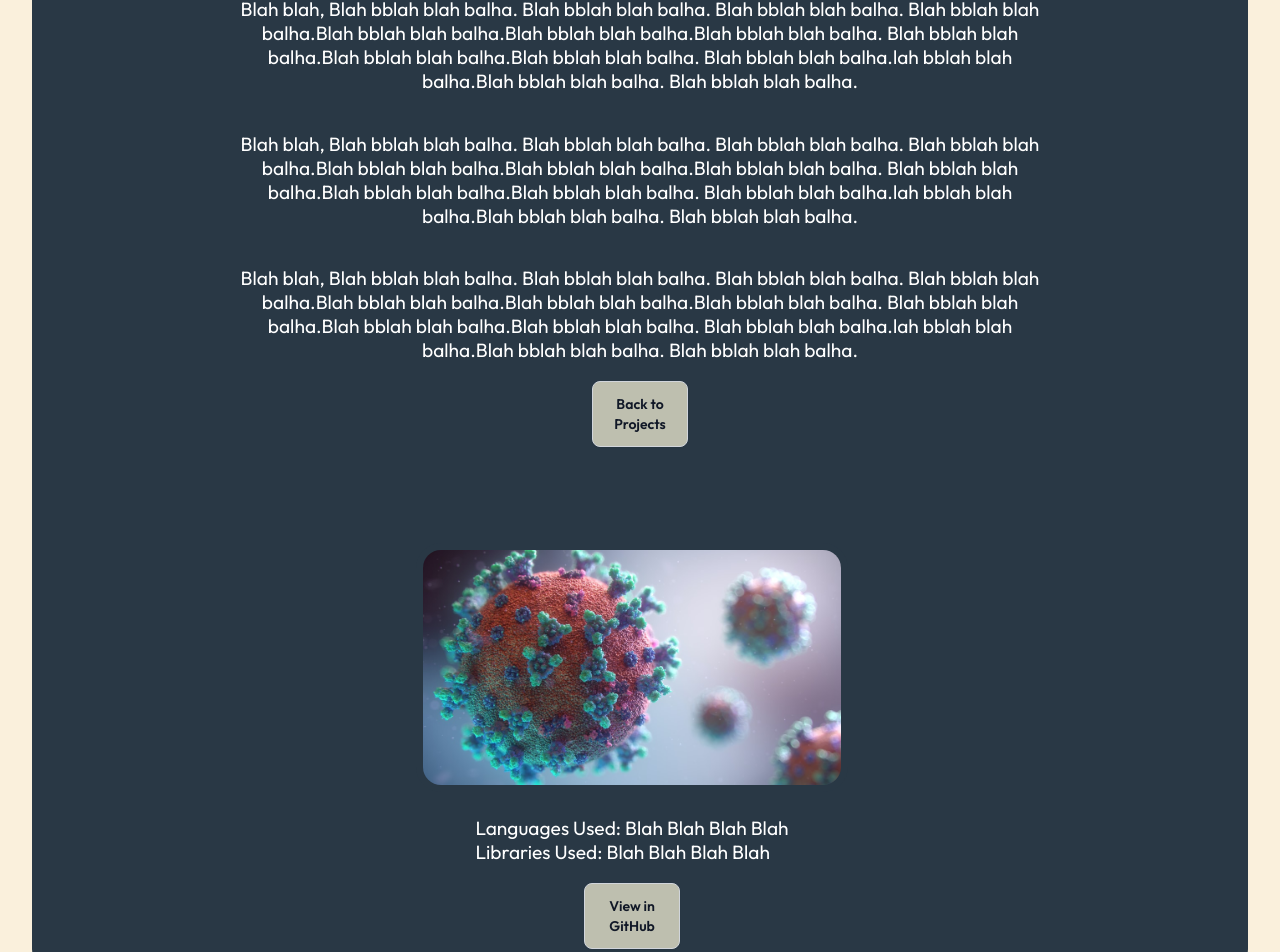
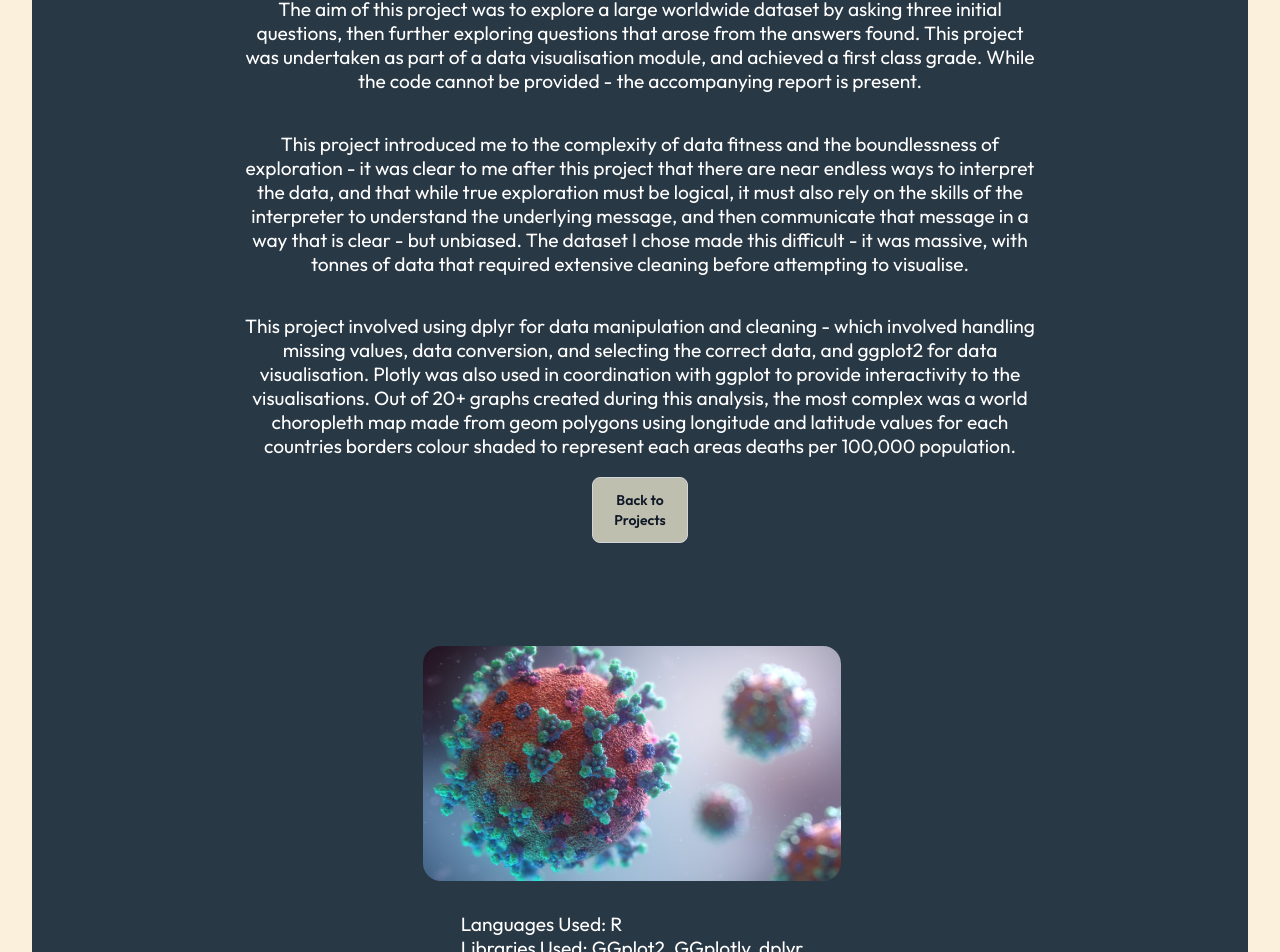
Before and after one commit to RossWilliamsProject/Portfolio-Site, a React (Create React App) app: page /CovidRPage in a window 1280 px wide. Shown: the part 414-1366 px from the top of the page. Built offline with nearby package versions, Linux system fonts and the light colour scheme.

Commit message:
v6.9 - CovidR project overview added

```diff
--- a/package.json
+++ b/package.json
@@ -13,7 +13,7 @@
     "react-dom": "^18.2.0",
     "react-icons": "^4.4.0",
     "react-router-dom": "^6.3.0",
-    "react-scripts": "^2.1.3",
+    "react-scripts": "^5.0.1",
     "web-vitals": "^2.1.4"
   },
   "scripts": {
--- a/src/App.js
+++ b/src/App.js
@@ -6,6 +6,8 @@ import ProjectsPage from "./MainPages/ProjectsPage";
 import ContactPage from "./MainPages/ContactPage";
 
 import CovidRPage from "./ProjectsPages/CovidRPage";
+import CovidRPageCode from "./ProjectsPages/CovidRPageCode";
+
 import DissertationPage from "./ProjectsPages/DissertationPage";
 import Project3Page from "./ProjectsPages/Project3Page";
 import MealPlannerPage from "./ProjectsPages/MealPlannerPage";
@@ -25,6 +27,9 @@ function App() {
 
 
         <Route path="/CovidRPage" element={<CovidRPage/>} />
+        <Route path="/CovidRPageCode" element={<CovidRPageCode/>} />
+
+
         <Route path="/DissertationPage" element={<DissertationPage/>} />
         <Route path="/Project3" element={<Project3Page/>} />
         <Route path="/MealPlannerPage" element={<MealPlannerPage/>} />
--- a/src/Components/FullProjectComponents/CovidR.js
+++ b/src/Components/FullProjectComponents/CovidR.js
@@ -28,9 +28,15 @@ const CovidR = () => {
             <link rel="themeData" href="20147862_Ross_Williams_report_files/themedata.thmx" />
             <div className="WordSection1" style={{ "paddingRight": "3rem", "paddingLeft": "3rem", "paddingTop": "2rem" }}>
                 <h1 style={{ "margin-left": "-.25pt" }}>
-                    A Case Study – Global
+                    A Case Study – Global Covid-19 Infections
                     <span style={{ "mso-spacerun": "yes" }}>
-
+                    <br></br>
+                    <p className="MsoNormal" style={{ "margin-top": "0cm", "margin-right": "25.3pt", "margin-bottom": ".05pt", "margin-left": "-.25pt" }}>
+                    The aim of this project was to explore the dataset by asking three initial questions, then further exploring
+                    questions that arose from the answers found. This project was undertaken as part of a data visualisation module,
+                    and achieved a first class grade.
+                </p>
+                <br></br>
                     </span>
                     Description of Data
                 </h1>
--- a/src/Components/ProjectCardComponents/DSWorkCardData.js
+++ b/src/Components/ProjectCardComponents/DSWorkCardData.js
@@ -14,7 +14,7 @@ const DSWorkCardData = [
         imgsrc: covid,
         title: "Covid EDA",
         description: "An Exploratory Data Analysis performed on a large Covid-19 Dataset. Part of a Data Visualisation module completed using R.",
-        skills: "Skills Used: R, GGplot2",
+        skills: "Skills Used: GGplot2, GGplotly, dplyr",
         view: "/CovidRPage"
     },
     {
--- a/src/Components/ProjectOverviewComponents/CovidROverview.js
+++ b/src/Components/ProjectOverviewComponents/CovidROverview.js
@@ -11,25 +11,23 @@ const CovidROverview = () => {
                     COVID Exploratory Data Analysis
                 </h1>
                 <p>
-                    Blah blah, Blah bblah blah balha. Blah bblah blah balha. Blah bblah blah balha.
-                    Blah bblah blah balha.Blah bblah blah balha.Blah bblah blah balha.Blah bblah blah balha.
-                    Blah bblah blah balha.Blah bblah blah balha.Blah bblah blah balha.
-                    Blah bblah blah balha.lah bblah blah balha.Blah bblah blah balha.
-                    Blah bblah blah balha.
+                    The aim of this project was to explore a large worldwide dataset by asking three initial questions, then further exploring
+                    questions that arose from the answers found. This project was undertaken as part of a data visualisation module,
+                    and achieved a first class grade. While the code cannot be provided - the accompanying report is present.
                 </p>
                 <p>
-                    Blah blah, Blah bblah blah balha. Blah bblah blah balha. Blah bblah blah balha.
-                    Blah bblah blah balha.Blah bblah blah balha.Blah bblah blah balha.Blah bblah blah balha.
-                    Blah bblah blah balha.Blah bblah blah balha.Blah bblah blah balha.
-                    Blah bblah blah balha.lah bblah blah balha.Blah bblah blah balha.
-                    Blah bblah blah balha.
+                    This project introduced me to the complexity of data fitness and the boundlessness of exploration -
+                    it was clear to me after this project that there are near endless ways to interpret the data, and that while true
+                    exploration must be logical, it must also rely on the skills of the interpreter to understand the underlying message,
+                    and then communicate that message in a way that is clear - but unbiased. The dataset I chose made this difficult - it
+                    was massive, with tonnes of data that required extensive cleaning before attempting to visualise.
                 </p>
                 <p>
-                    Blah blah, Blah bblah blah balha. Blah bblah blah balha. Blah bblah blah balha.
-                    Blah bblah blah balha.Blah bblah blah balha.Blah bblah blah balha.Blah bblah blah balha.
-                    Blah bblah blah balha.Blah bblah blah balha.Blah bblah blah balha.
-                    Blah bblah blah balha.lah bblah blah balha.Blah bblah blah balha.
-                    Blah bblah blah balha.
+                    This project involved using dplyr for data manipulation and cleaning - which involved handling missing values,
+                    data conversion, and selecting the correct data, and ggplot2 for data visualisation. Plotly was also used in
+                    coordination with ggplot to provide interactivity to the visualisations. Out of 20+ graphs created during this analysis,
+                    the most complex was a world choropleth map made from geom polygons using longitude and latitude values for each
+                    countries borders colour shaded to represent each areas deaths per 100,000 population.
                 </p>
                 <Link to="/Projects">
                     <button className="btn"> Back to Projects </button>
@@ -41,12 +39,12 @@ const CovidROverview = () => {
                     <img src={covid} alt="covid" className="image" />
                 </div>
                 <p>
-                    Languages Used: Blah Blah Blah Blah
+                    Languages Used: R
                     <br></br>
-                    Libraries Used: Blah Blah Blah Blah
+                    Libraries Used: GGplot2, GGplotly, dplyr
                 </p>
-                <Link to="">
-                    <button className="btn"> View in GitHub </button>
+                <Link to="/CovidRPageCode">
+                    <button className="btn"> View Report </button>
                 </Link>
             </div>
         </div>
--- /dev/null
+++ b/src/ProjectsPages/CovidRPageCode.js
@@ -0,0 +1,30 @@
+import "./ProjectStyles.css";
+import Footer from '../Components/FooterComponents/Footer'
+import AltHeroImage from '../Components/HeroImageComponents/AltHeroImage'
+import NavBar from '../Components/NavBarComponents/NavBar'
+//import CovidR from '../Components/FullProjectComponents/CovidR.js'
+import { useEffect } from 'react';
+import React from 'react'
+
+import CovidR from '../Components/FullProjectComponents/CovidR.js'
+
+
+
+const CovidRPage = () => {
+
+  useEffect(() => {
+    window.scrollTo(0, 0)
+  }, [])
+
+  return (
+    <div>
+      <NavBar />
+      <AltHeroImage heading="Covid-19 in R" text="An Exploratory Data Analysis"/>
+      <CovidR/>
+
+      <Footer />
+    </div>
+  )
+}
+
+export default CovidRPage
```
Also changed, not shown: 1 other file (tests, documents, lock files or other folders).
